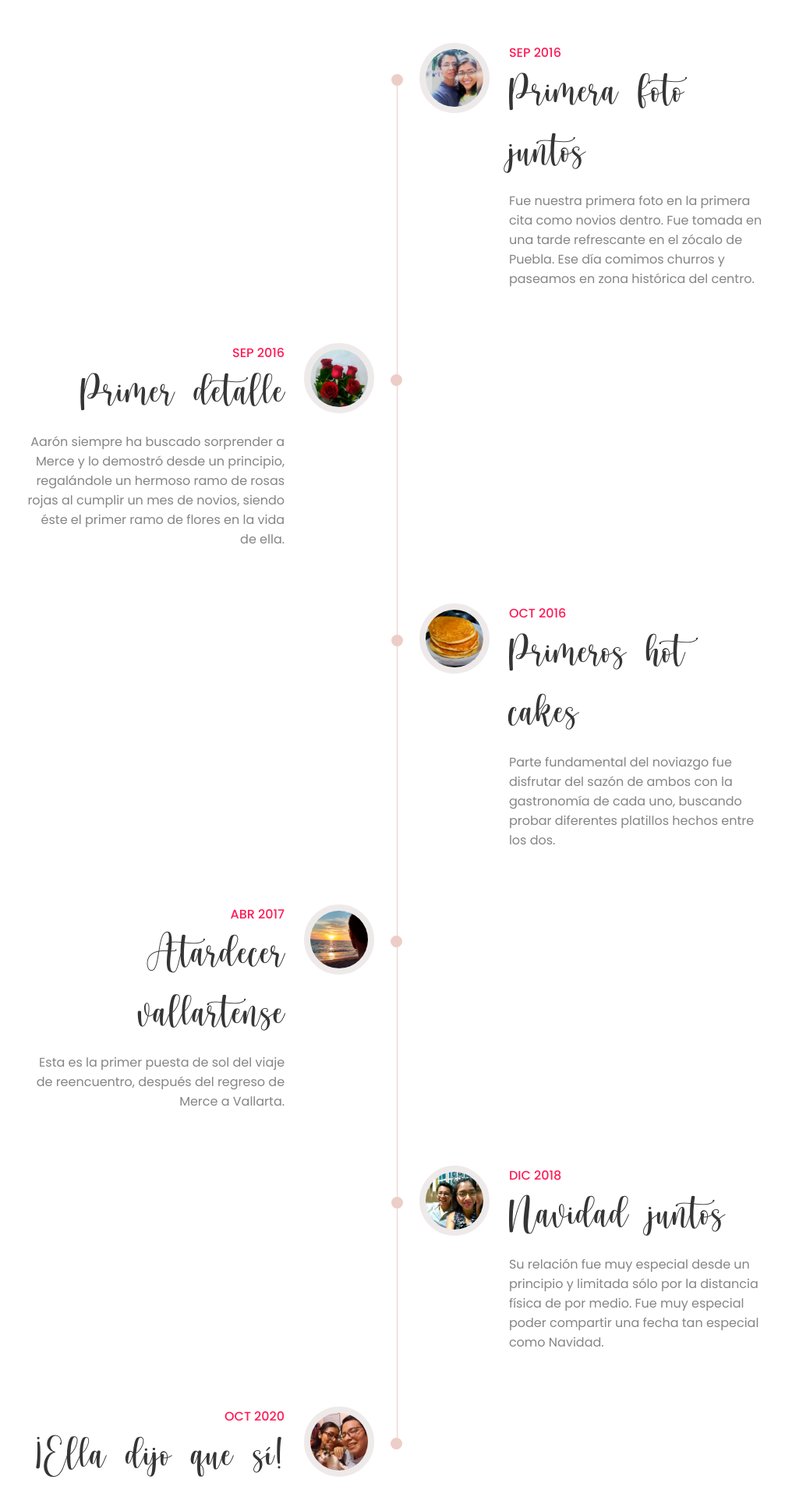
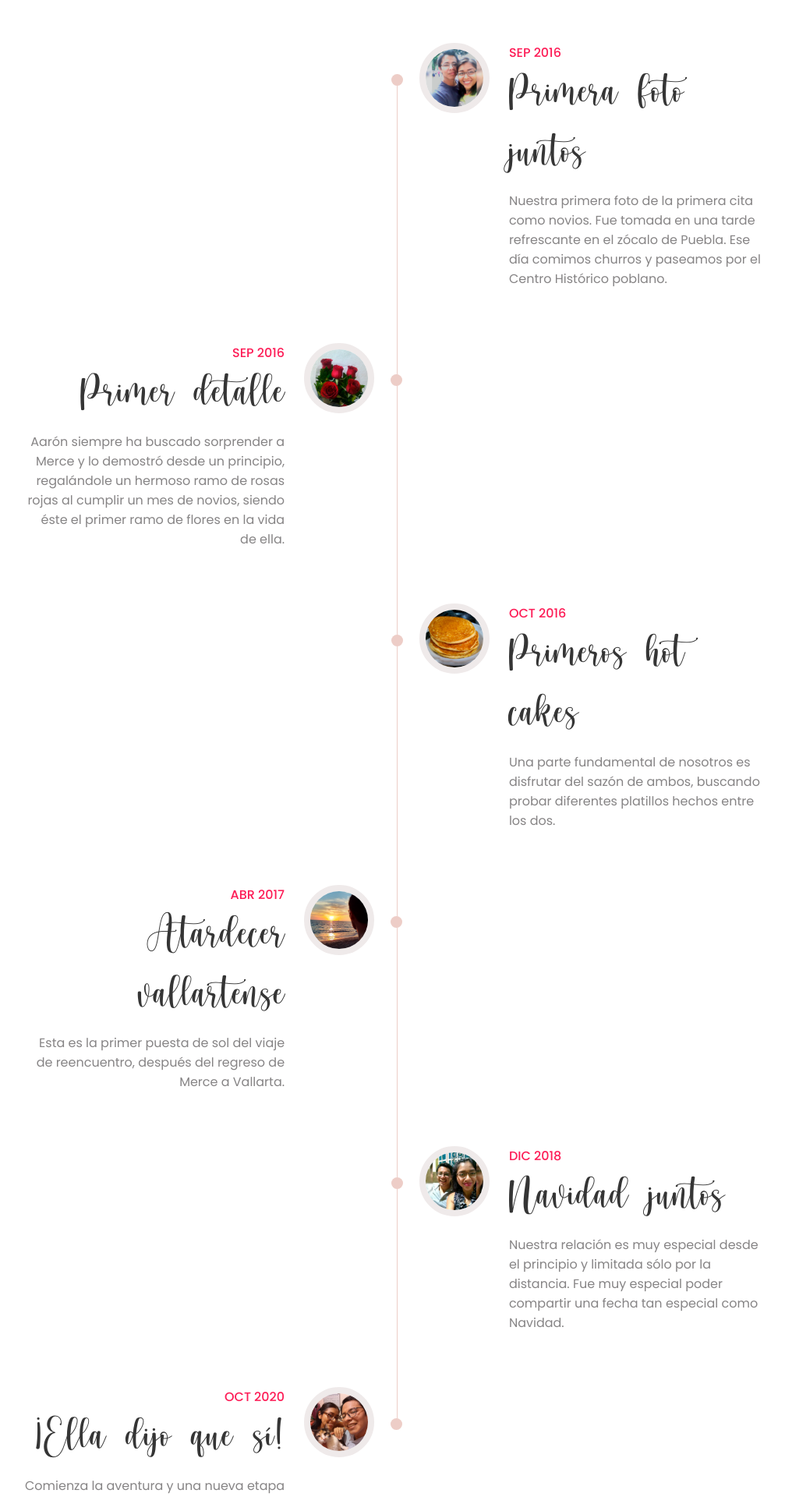
Before and after one commit to ramirezaaron/boda-mya, a PHP site: page / in a window 1280 px wide. Shown: the part 2111-4031 px from the top of the page at 78% size, without its empty margins (131-1138 px from the left). Run offline with PHP 8.4, Linux system fonts and the light colour scheme.

Commit message:
Corrección de redacción

```diff
--- a/index.php
+++ b/index.php
@@ -196,9 +196,9 @@
                         <div class="date">SEP 2016</div>
                         <h3 class="title">Primera foto juntos</h3>
                         <div class="discription">
-                            Fue nuestra primera foto en la primera cita como novios dentro. Fue tomada
+                            Nuestra primera foto de la primera cita como novios. Fue tomada
                             en una tarde refrescante en el zócalo de Puebla.
-                            Ese día comimos churros y paseamos en zona histórica del centro.
+                            Ese día comimos churros y paseamos por el Centro Histórico poblano.
                         </div>
                         </div>
                     </div>
@@ -234,8 +234,8 @@
                             <div class="date">OCT 2016</div>
                             <h3 class="title">Primeros hot cakes</h3>
                             <div class="discription">
-                                Parte fundamental del noviazgo fue disfrutar del sazón de ambos
-                                con la gastronomía de cada uno, buscando probar diferentes platillos hechos entre los dos.
+                                Una parte fundamental de nosotros es disfrutar del sazón de ambos,
+                                buscando probar diferentes platillos hechos entre los dos.
                             </div>
                         </div>
                     </div>
@@ -270,8 +270,8 @@
                             <div class="date">DIC 2018</div>
                             <h3 class="title">Navidad juntos</h3>
                             <div class="discription">
-                                Su relación fue muy especial desde un principio y limitada sólo por
-                                la distancia física de por medio. Fue muy especial poder compartir
+                                Nuestra relación es muy especial desde el principio y limitada sólo por
+                                la distancia. Fue muy especial poder compartir
                                 una fecha tan especial como Navidad.
                             </div>
                         </div>
```
